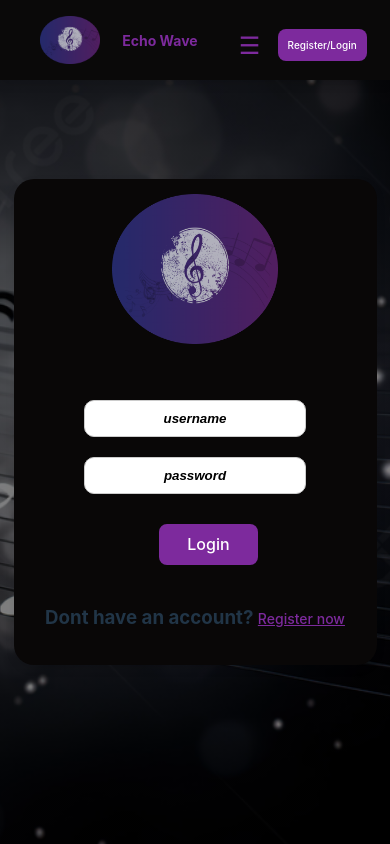
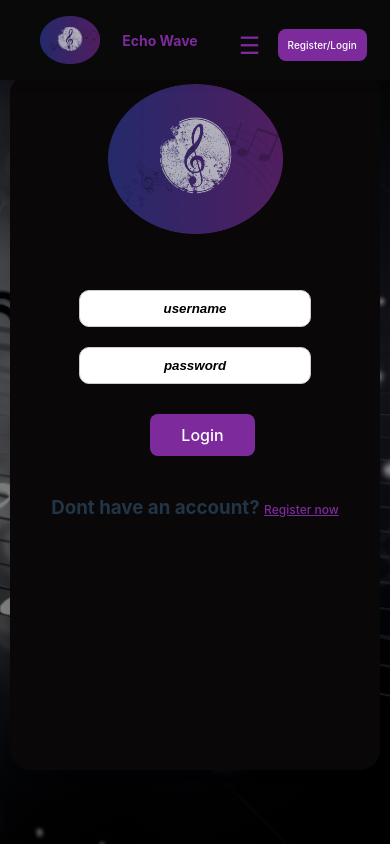
Before and after one commit to OmarMallouk/EchoWave-app, a React (Vite) app: page /login in a window 390 px wide. Built offline with nearby package versions, Linux system fonts and the light colour scheme.

Commit message:
added more css

```diff
--- a/src/pages/Login/Login.module.css
+++ b/src/pages/Login/Login.module.css
@@ -77,3 +77,15 @@ input:focus::placeholder {
         font-size: 14px;
     }
 }
+
+@media (max-width: 480px) {
+    .loginContainer {
+        min-height: 80vh;
+        max-width: 95%;
+        padding: 10px;
+    }
+
+    .registerBtn a {
+        font-size: 12px;
+    }
+}
```
